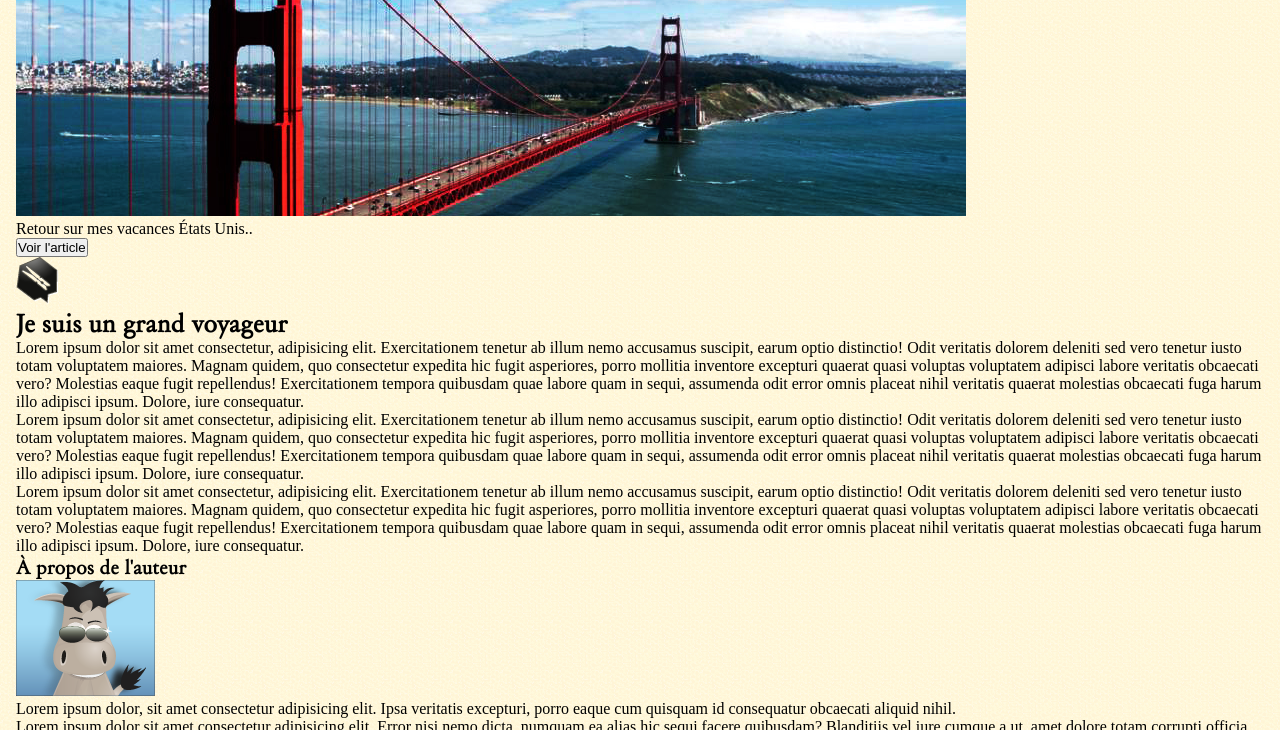
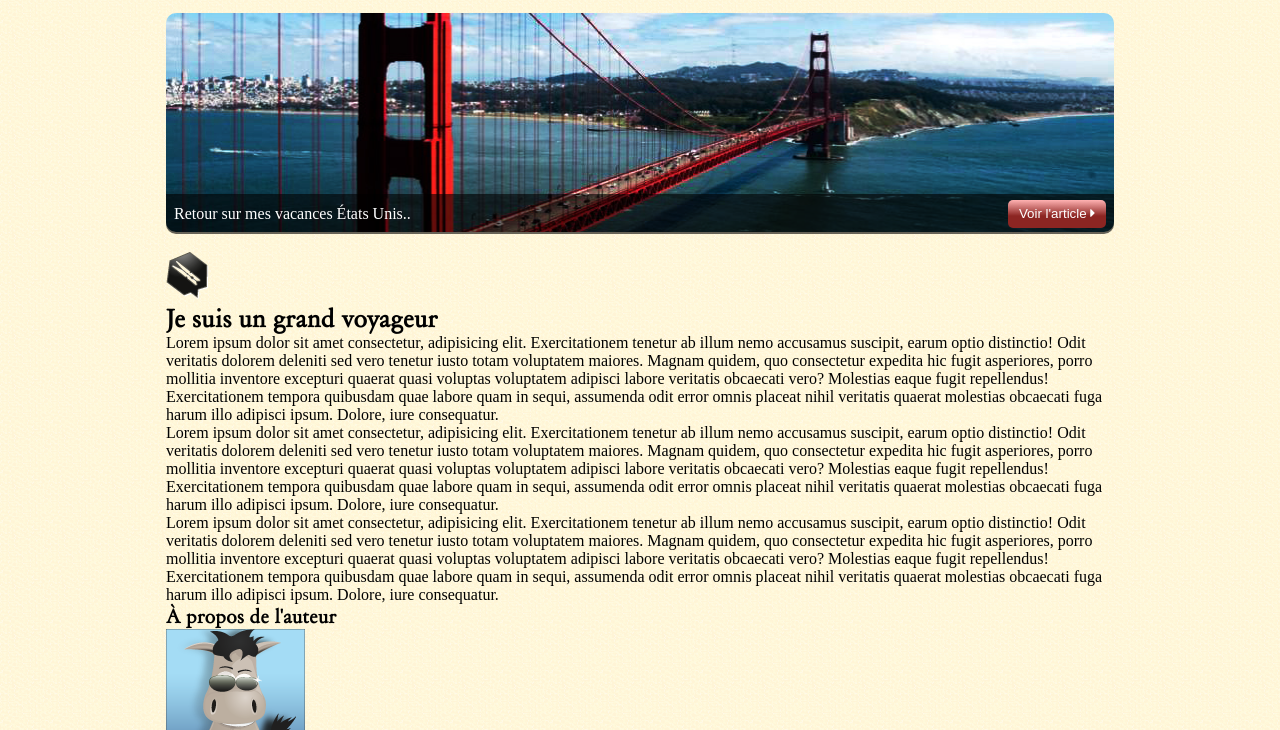
Before and after one commit to D3borahD/OC_Projet0_IntegrationZozorMaquette, a plain HTML site: page index.html in a window 1280 px wide. Shown: the part 116-846 px from the top of the page. Drawn offline with Linux system fonts and the light colour scheme.

Commit message:
integration bannière

```diff
--- a/index.html
+++ b/index.html
@@ -6,6 +6,10 @@
     <meta name="viewport" content="width=device-width, initial-scale=1.0" />
     <title>Zozor</title>
     <link rel="stylesheet" href="/style/style.css" />
+    <link
+      rel="stylesheet"
+      href="https://use.fontawesome.com/releases/v5.15.1/css/all.css"
+    />
   </head>
   <body>
     <header>
@@ -24,10 +28,13 @@
       </nav>
     </header>
 
-    <div class="bannière">
+    <div class="banniere">
       <img src="/style/img/sanfrancisco.jpg" alt="sanfrancisco" />
-      <p>Retour sur mes vacances États Unis..</p>
-      <button>Voir l'article</button>
+
+      <div class="legende">
+        <p>Retour sur mes vacances États Unis..</p>
+        <button>Voir l'article <i class="fas fa-caret-right"></i></button>
+      </div>
     </div>
     <section>
       <div class="title">
--- a/style/style.scss
+++ b/style/style.scss
@@ -29,8 +29,13 @@ nav li {
 
 body {
   width: 100%;
+  max-width: 980px;
   background: url(/style/img/fond_jaune.png);
   padding: 1em;
+  margin: auto;
+}
+P {
+  font-size: 1em;
 }
 
 header {
@@ -66,3 +71,41 @@ nav ul {
     }
   }
 }
+
+// banniere
+
+.banniere {
+  margin: 1em 0;
+  width: 100%;
+  position: relative;
+  img {
+    border-radius: 10px;
+    width: 100%;
+  }
+  .legende {
+    background: rgba($color: black, $alpha: 0.6);
+    padding: 0.5em;
+    border-radius: 0 0 10px 10px;
+    color: white;
+    display: flex;
+    justify-content: space-between;
+    align-items: center;
+    position: absolute;
+    height: 2.5em;
+    width: 100%;
+    bottom: 0.1em;
+  }
+  button {
+    background: rgb(140, 37, 34);
+    background: linear-gradient(
+      0deg,
+      rgba(140, 37, 34, 1) 43%,
+      rgba(255, 178, 178, 1) 100%
+    );
+    color: white;
+    padding: 0.5em 0.8em;
+
+    border-radius: 5px;
+    border: none;
+  }
+}
```
Also changed, not shown: style/style.css, 1 other file.
